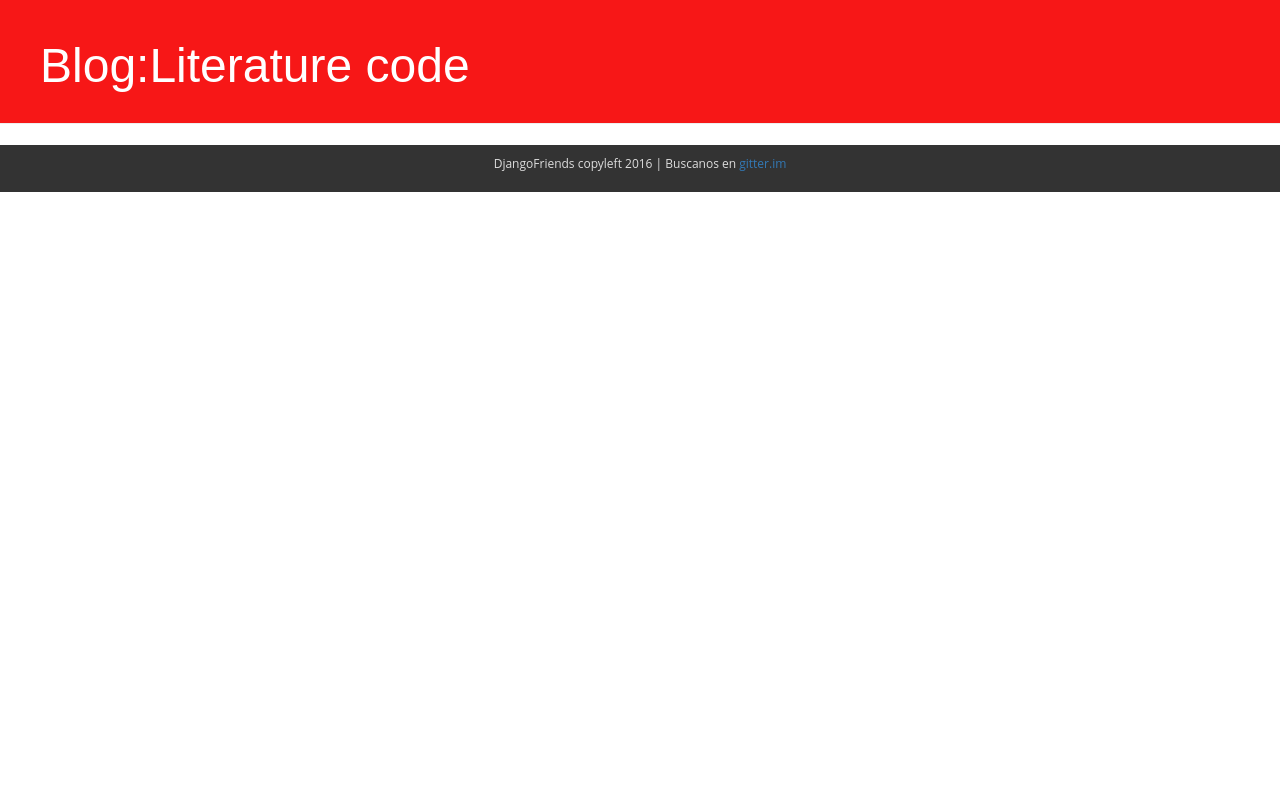
After one commit to DanyGit001/Blog-Django, a Django app: template blog/templates/blog/base.html in a window 1280 px wide. The commit adds this page. Run offline with Django 3.2, Linux system fonts and the light colour scheme; the template is opened without the code that fills it, so the values that code supplies are empty; some libraries are stand-ins or nearby versions.

```diff
--- /dev/null
+++ b/blog/static/css/main.css
@@ -0,0 +1,73 @@
+body {
+	margin: 0px;
+	padding: 0px;
+	font-family: 'Open Sans', sans-serif;
+	font-size: 16px;
+
+}
+
+
+h1 a {
+        color: #FCA205;
+		font-family: 'Arial';
+    }
+
+
+	.page-header {
+        background-color: #F71717;
+        margin-top: 0;
+        padding: 20px 20px 20px 40px;
+		z-index: 10;
+    }
+
+    .page-header h1, .page-header h1 a, .page-header h1 a:visited, .page-header h1 a:active {
+        color: #ffffff;
+        font-size: 36pt;
+        text-decoration: none;
+    }
+
+    .content {
+        margin-left: 40px;
+    }
+
+    h1, h2, h3, h4 {
+        font-family: 'Lobster', cursive;
+    }
+
+    .date {
+        float: right;
+        color: #828282;
+    }
+
+    .save {
+        float: right;
+    }
+
+    .post-form textarea, .post-form input {
+        width: 100%;
+    }
+
+    .top-menu, .top-menu:hover, .top-menu:visited {
+        color: #ffffff;
+        float: right;
+        font-size: 26pt;
+        margin-right: 20px;
+    }
+
+    .post {
+        margin-bottom: 70px;
+    }
+
+    .post h1 a, .post h1 a:visited {
+        color: #000000;
+    }
+
+
+
+footer {
+	background-color: #333;
+	padding: 10px;
+	color: #ddd;
+	font-size: 12px;
+	text-align: center;
+}
--- /dev/null
+++ b/blog/templates/blog/base.html
@@ -0,0 +1,38 @@
+{% load staticfiles %}
+<html>
+<!doctype html>
+<html lang="en">
+<head>
+	<meta charset="UTF-8">
+	<title>Blog : Literature code</title>
+	<link rel="stylesheet" href="//maxcdn.bootstrapcdn.com/bootstrap/3.2.0/css/bootstrap.min.css">
+    <link rel="stylesheet" href="//maxcdn.bootstrapcdn.com/bootstrap/3.2.0/css/bootstrap-theme.min.css">
+	<link rel="stylesheet" href="{% static 'css/main.css' %}">
+	<link href="https://fonts.googleapis.com/css?family=Lobster&subset=latin,latin-ext" rel="stylesheet" type="text/css">
+</head>
+<body>
+
+<div class="page-header">
+        <h1><a href="">Blog:Literature code</a></h1>
+    </div>
+
+        <div class="content container">
+        <div class="row">
+            <div class="col-md-8">
+                    {% block content %}
+                {% endblock %}
+            </div>
+        </div>
+    </div>
+
+		<footer>
+		<div class="ancho">
+			<p>
+				DjangoFriends copyleft 2016 | Buscanos en <a href="http://gitter.im/rctorr/taller-mi-primer-blog" target="_blank">gitter.im</a>
+			</p>
+
+		</div>
+	</footer>
+
+</body>
+</html>
--- a/blog/urls.py
+++ b/blog/urls.py
@@ -3,4 +3,5 @@ from . import views
 
 urlpatterns = [
     url(r'^$', views.post_list),
-    ]
+	url(r'^post/(?P<pk>[0-9]+)/$', views.post_detail),
+]
--- a/blog/views.py
+++ b/blog/views.py
@@ -2,7 +2,11 @@
 from django.shortcuts import render
 from django.utils import timezone
 from .models import Post
+from django.shortcuts import render, get_object_or_404
 
 def post_list(request):
     posts = Post.objects.filter(published_date__lte=timezone.now()).order_by('published_date')
     return render(request, 'blog/post_list.html', {'posts': posts})
+def post_detail(request, pk):
+        post = get_object_or_404(Post, pk=pk)
+        return render(request, 'blog/post_detail.html', {'post': post})
```
Also changed, not shown: blog/templates/blog/post_detail.html (added, +13 -0 lines), blog/templates/blog/post_list.html (+12 -27 lines).
